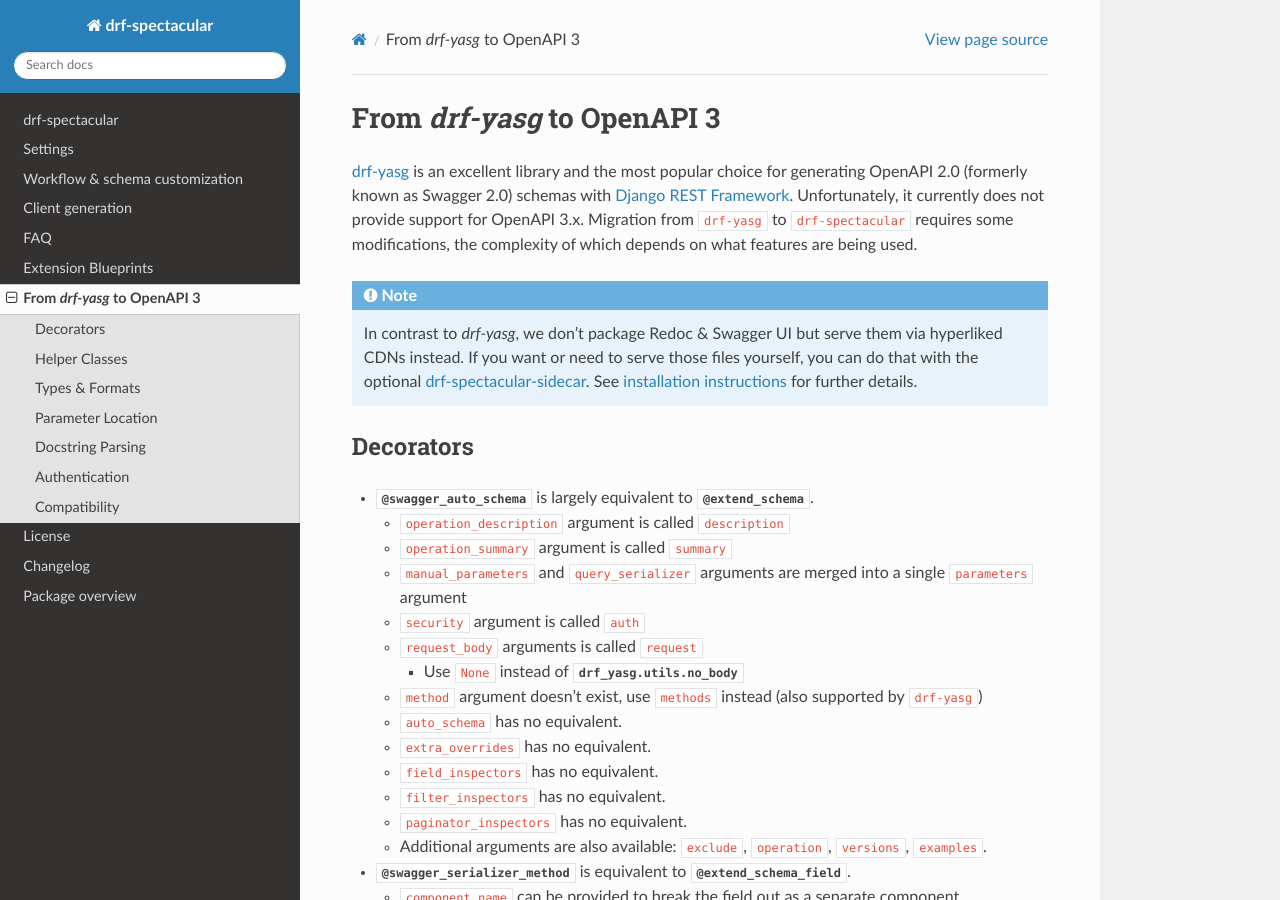
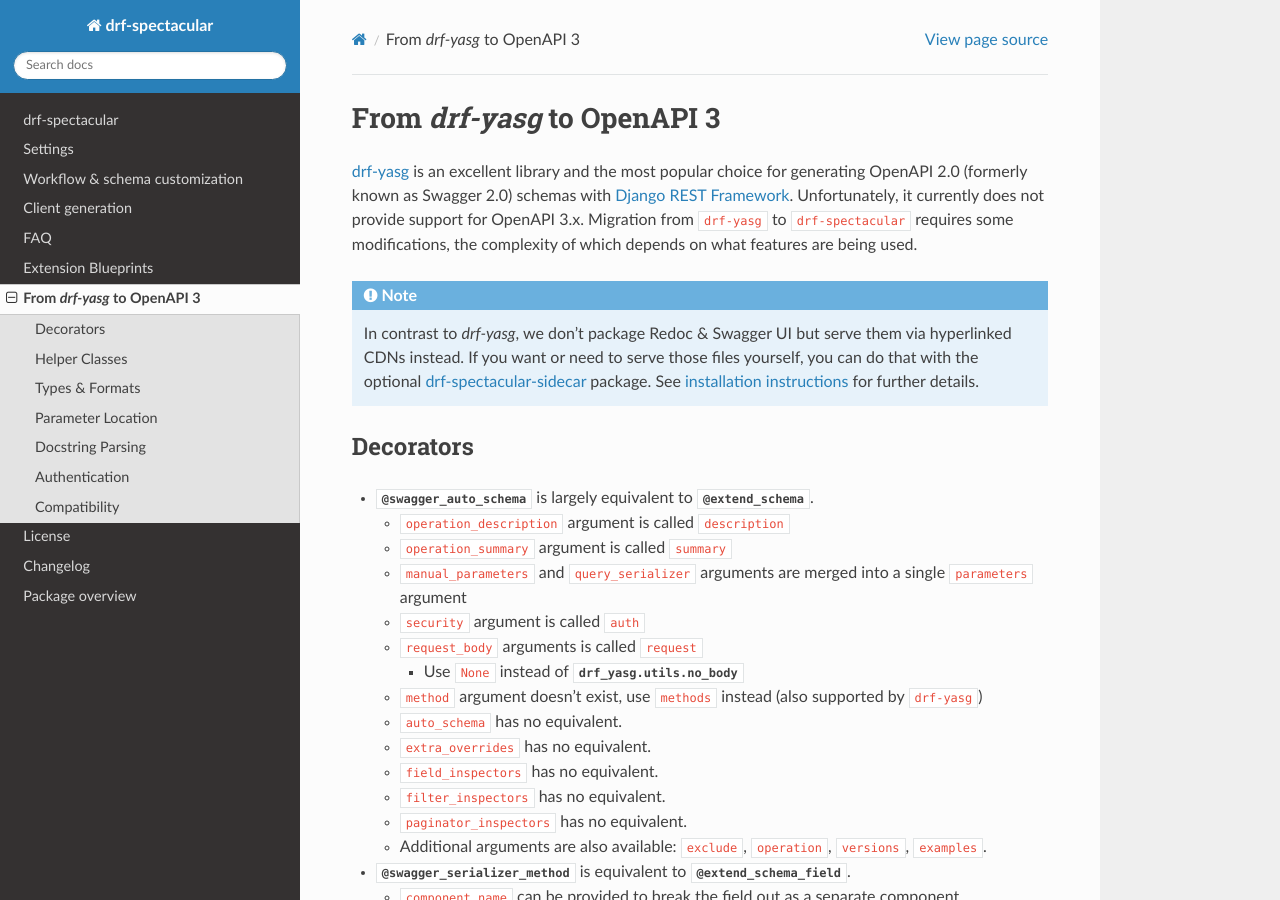
Before and after one commit to tfranzel/drf-spectacular, a Sphinx documentation site: the page built from docs/drf_yasg.rst, in a window 1280 px wide and 900 px high. Built offline with Sphinx 7.4.7 and the Read the Docs theme 2.0.0, drawn with Linux system fonts in a browser that asks for light colours.

Commit message:
Small documentation fixes.
Fixes various typographical errors, spurious characters, etc.

```diff
--- a/docs/drf_yasg.rst
+++ b/docs/drf_yasg.rst
@@ -9,9 +9,9 @@
 __ https://pypi.org/project/drf-yasg
 __ https://pypi.org/project/djangorestframework/
 
-.. note:: In contrast to `drf-yasg`, we don't package Redoc & Swagger UI but serve them via hyperliked CDNs instead.
+.. note:: In contrast to `drf-yasg`, we don't package Redoc & Swagger UI but serve them via hyperlinked CDNs instead.
   If you want or need to serve those files yourself, you can do that with the optional
-  `drf-spectacular-sidecar <https://github.com/tfranzel/drf-spectacular-sidecar>`_. See
+  `drf-spectacular-sidecar <https://github.com/tfranzel/drf-spectacular-sidecar>`_ package. See
   :ref:`installation instructions <self-contained-ui-installation>` for further details.
 
 
--- a/docs/index.rst
+++ b/docs/index.rst
@@ -10,7 +10,7 @@
 
 Documentation is an integral part of API development and OpenAPI 3 is finally here
 to make that process a easier. By using `drf-spectacular <https://github.com/tfranzel/drf-spectacular>`_
-with `Django REST Framework (DRF) <https://www.django-rest-framework.org/">`_,
+with `Django REST Framework (DRF) <https://www.django-rest-framework.org/>`_,
 your schema and therefore your documentation & client will always stay close to your API.
 
 drf-spectacular works well out of the box, but also provides you with several easy ways
```
